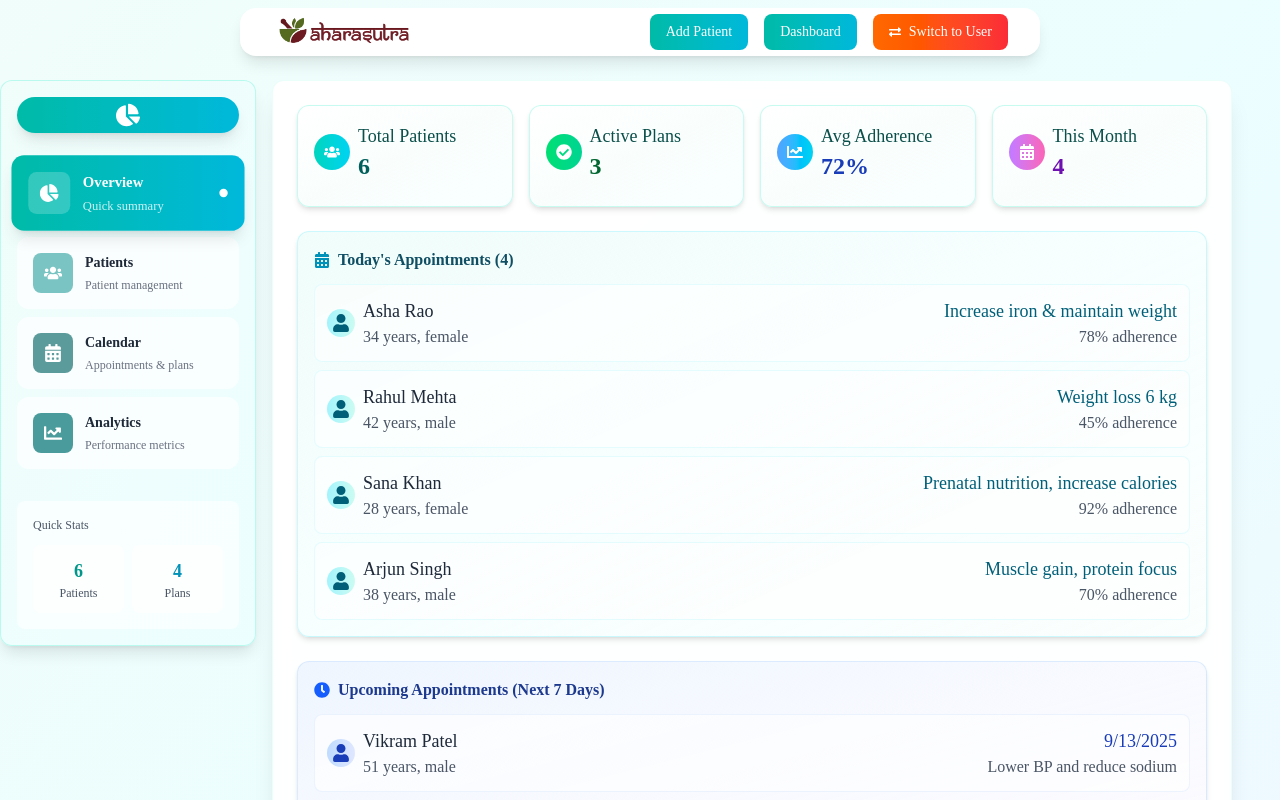
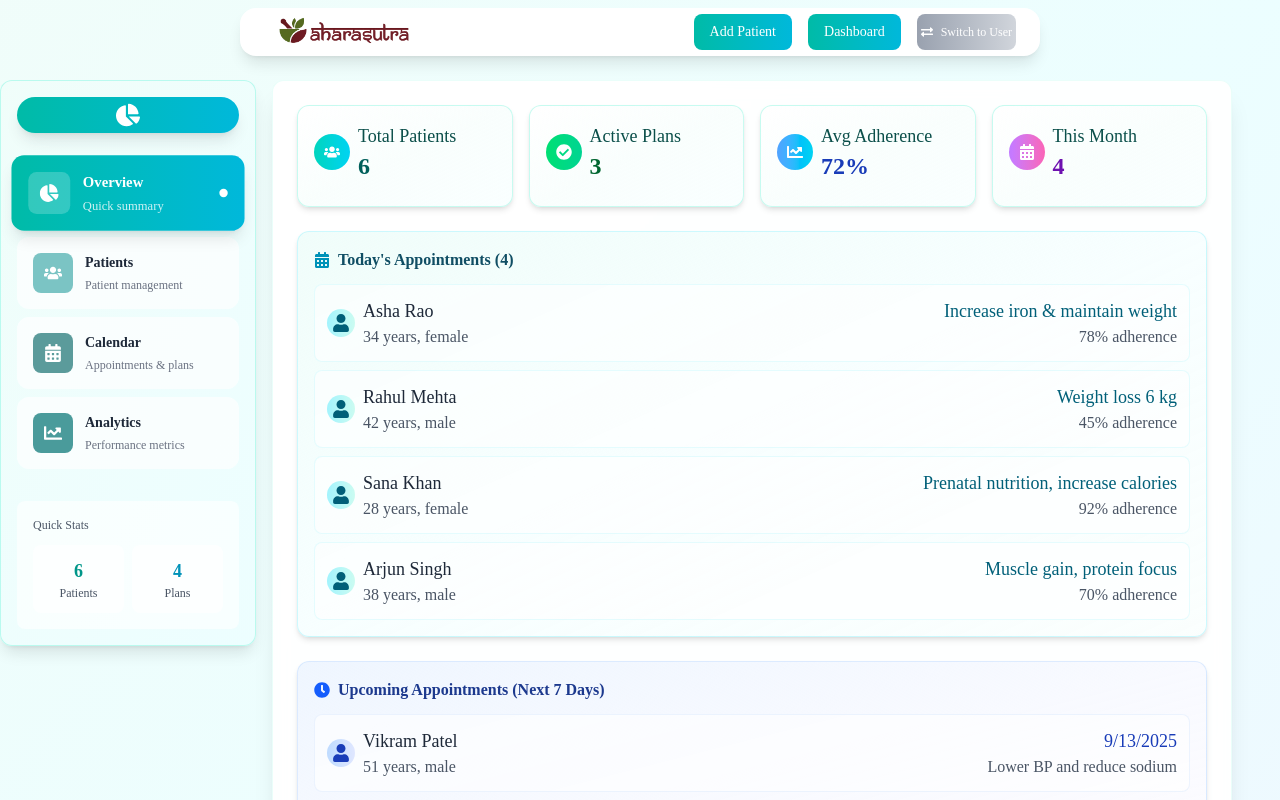
Before and after one commit to atharvjadhav215/AharaSutraView, a React (Vite) app: page /dashboard in a window 1280 px wide. Shown: the top 800 px of the page. Built offline with nearby package versions, Linux system fonts and the light colour scheme; a web font is replaced by a local one.

Commit message:
Added Admin Button

```diff
--- a/src/Auth/Onboarding.jsx
+++ b/src/Auth/Onboarding.jsx
@@ -80,7 +80,7 @@ export default function Onboarding() {
           </div>
 
           {/* Footer */}
-          <div className="mt-8 md:mt-8 sm:mt-6 flex justify-center">
+          <div className="mt-8 md:mt-8 sm:mt-6 flex flex-col items-center gap-3">
             <button
               type="button"
               onClick={() => navigate("/login")}
@@ -88,6 +88,16 @@ export default function Onboarding() {
             >
               ← Back to Login
             </button>
+
+            {/* Prototype Admin Button */}
+            <button
+              type="button"
+              onClick={() => navigate("/admin")}
+              className="px-4 py-1.5 rounded-lg bg-gray-200 text-gray-700 border border-gray-200 hover:bg-gray-200 hover:border-gray-300 transition-all duration-200 text-xs font-medium opacity-70"
+              title="Prototype Admin Access"
+            >
+              Admin (Prototype)
+            </button>
           </div>
         </div>
       </div>
--- a/src/components/Navbar.jsx
+++ b/src/components/Navbar.jsx
@@ -78,7 +78,7 @@ const Navbar = () => {
     <>
       {/* Main Navbar */}
       <nav className="fixed top-0 md:w-[800px] w-[300px] left-0 mx-auto mt-2 rounded-2xl right-0 z-50 bg-white shadow-lg">
-        <div className="max-w-5xl mx-auto px-4 sm:px-6 lg:px-8">
+        <div className="max-w-5xl mx-auto px-4 sm:px-6 lg:pl-8 ">
           <div className="flex justify-between items-center md:h-12 h-8 md:mt-0 mt-1">
             {/* Logo with Home Text Animation */}
             <motion.div
@@ -134,28 +134,19 @@ const Navbar = () => {
               {/* Prototype Role Switch Button */}
               <motion.button
                 onClick={handleRoleSwitch}
-                className="px-4 py-2 text-sm bg-gradient-to-r from-orange-500 to-red-500 text-white rounded-lg hover:shadow-lg transition-all duration-200 font-medium flex items-center gap-2"
+                className="px-1 py-2 text-xs bg-gradient-to-r from-gray-400 to-gray-300 text-white rounded-lg hover:shadow-lg transition-all duration-200 font-medium flex items-center gap-2"
                 whileHover={{ scale: 1.05 }}
                 whileTap={{ scale: 0.95 }}
                 title="🚀 PROTOTYPE ONLY - Switch between User & Dietitian roles for testing"
               >
                 <FaExchangeAlt className="w-3 h-3" />
-                <span className="relative">
-                  {isUserRole ? (
-                    <>
-                      Switch to Dietitian
-                      <span className="absolute -top-6 left-0 text-xs bg-orange-100 text-orange-800 px-1 rounded opacity-0 hover:opacity-100 transition-opacity whitespace-nowrap">
-                        PROTOTYPE
-                      </span>
-                    </>
-                  ) : (
-                    <>
-                      Switch to User
-                      <span className="absolute -top-6 left-0 text-xs bg-orange-100 text-orange-800 px-1 rounded opacity-0 hover:opacity-100 transition-opacity whitespace-nowrap">
-                        PROTOTYPE
-                      </span>
-                    </>
-                  )}
+                <span className="relative group">
+                  <span className="group-hover:hidden">
+                    {isUserRole ? "Switch to Dietitian" : "Switch to User"}
+                  </span>
+                  <span className="hidden group-hover:inline text-xs  text-white tracking-tighter rounded ">
+                    PROTOTYPE ONLY
+                  </span>
                 </span>
               </motion.button>
             </div>
@@ -282,26 +273,26 @@ const Navbar = () => {
                       handleRoleSwitch();
                       setIsMenuOpen(false);
                     }}
-                    className="w-full flex items-center gap-3 p-4 rounded-xl bg-gradient-to-r from-orange-50 to-red-50 border border-orange-200 hover:from-orange-100 hover:to-red-100 transition-all duration-200 group"
+                    className="w-full flex items-center gap-3 p-4 rounded-xl bg-gradient-to-r from-cyan-50 to-teal-50 border border-cyan-200 hover:from-cyan-100 hover:to-teal-100 transition-all duration-200 group"
                     whileHover={{ scale: 1.02 }}
                     whileTap={{ scale: 0.98 }}
                     initial={{ opacity: 0, x: -20 }}
                     animate={{ opacity: 1, x: 0 }}
                     transition={{ delay: navButtons.length * 0.1 }}
                   >
-                    <span className="text-2xl group-hover:scale-110 transition-transform duration-200 text-orange-600">
+                    <span className="text-2xl group-hover:scale-110 transition-transform duration-200 text-cyan-600">
                       <FaExchangeAlt />
                     </span>
                     <div className="text-left flex-1">
-                      <span className="text-orange-800 font-medium block">
+                      <span className="text-cyan-800 font-medium block">
                         {isUserRole ? "Switch to Dietitian" : "Switch to User"}
                       </span>
-                      <span className="text-xs text-orange-600 font-medium block mt-1">
-                        🚀 PROTOTYPE ONLY
+                      <span className="text-xs text-cyan-600 font-medium block mt-1">
+                        PROTOTYPE ONLY
                       </span>
                     </div>
                     <svg
-                      className="w-5 h-5 text-orange-600 group-hover:translate-x-1 transition-transform duration-200"
+                      className="w-5 h-5 text-cyan-600 group-hover:translate-x-1 transition-transform duration-200"
                       fill="none"
                       stroke="currentColor"
                       viewBox="0 0 24 24"
```
